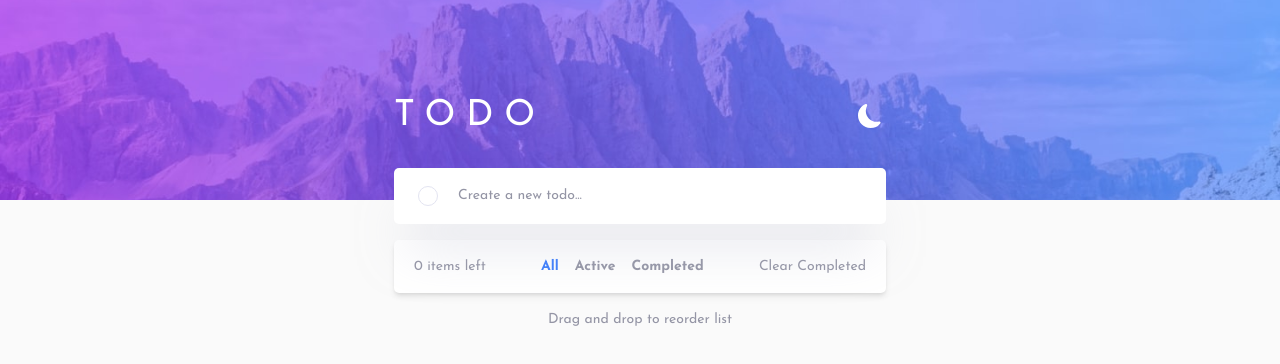
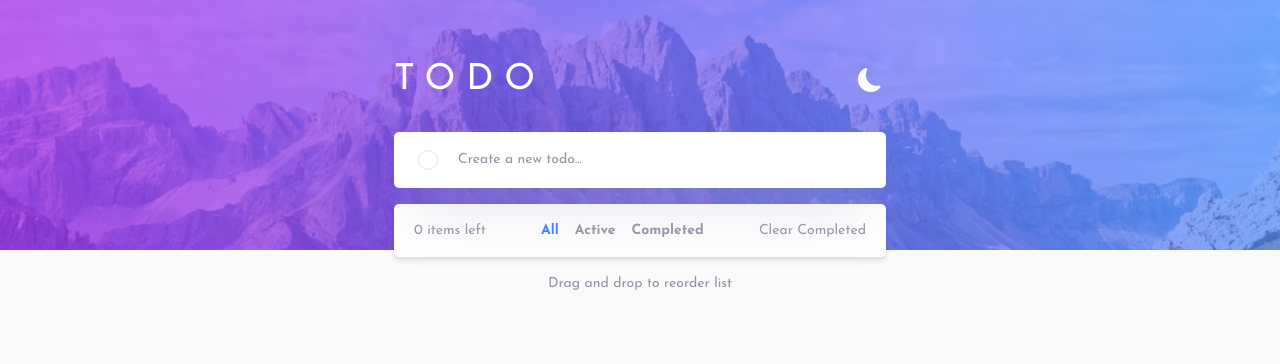
Before and after one commit to SheldonFam/FEM-Todo, a React (Vite) app: page / in a window 1280 px wide. Shown: the top 364 px of the page. Built offline with nearby package versions, Linux system fonts and the light colour scheme.

Commit message:
fix: minor tweak on background and input element spacing

```diff
--- a/src/App.tsx
+++ b/src/App.tsx
@@ -79,7 +79,7 @@ const AppContent = ({
   return (
     <section className="relative min-h-screen font-Josefin font-normal text-base bg-[#FAFAFA] dark:bg-[#171823]">
       {/* Background Image Layer */}
-      <div className="absolute inset-x-0 top-0 h-[200px] overflow-hidden">
+      <div className="absolute inset-x-0 top-0 h-[250px] overflow-hidden">
         <img
           src={theme === "light" ? bgMobileLight : bgMobileDark}
           alt="background"
--- a/src/components/Header.tsx
+++ b/src/components/Header.tsx
@@ -7,7 +7,7 @@ export const Header = () => {
 
   return (
     <header className="w-full">
-      <div className="max-w-[540px] mx-auto pt-12 ">
+      <div className="max-w-[540px] mx-auto pt-3">
         <nav className="flex justify-between w-full items-center">
           <h1 className="text-3xl md:text-4xl tracking-[0.3em] uppercase text-white">
             TODO
```
